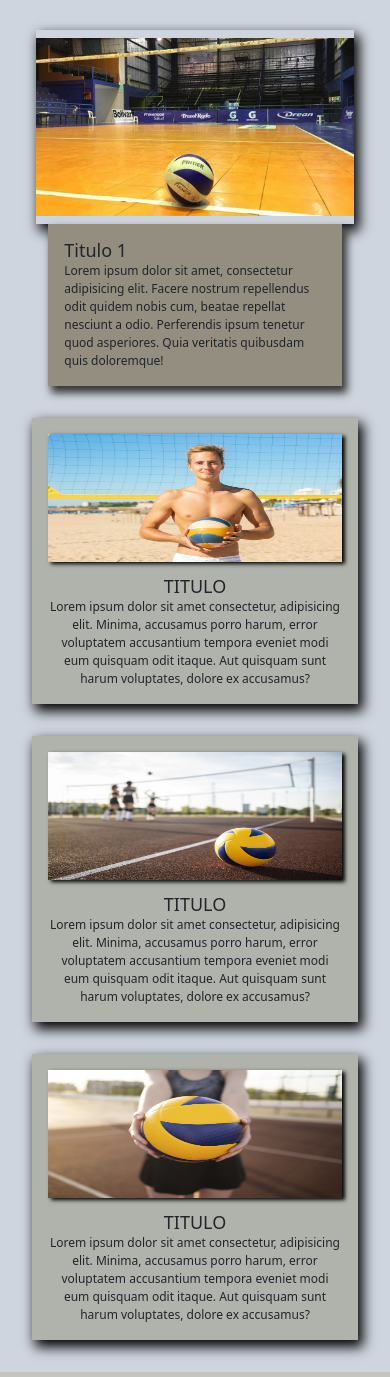
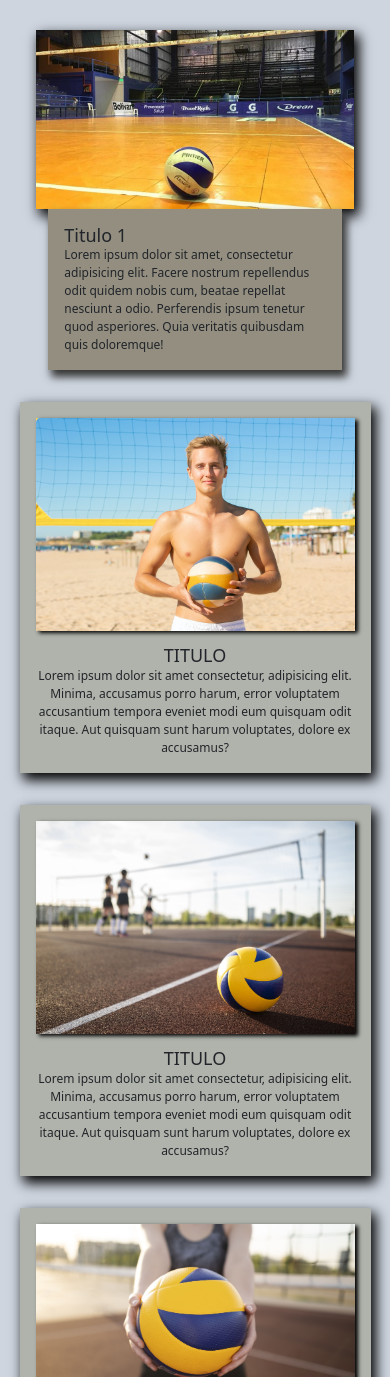
Before and after one commit to romani22/voleyPage, a website: page index.html in a window 390 px wide. Shown: the part 210-1587 px from the top of the page. Drawn offline with nearby package versions, Linux system fonts and the light colour scheme.

Commit message:
Cambios en imagenes de index

```diff
--- a/scss/layout/_index.scss
+++ b/scss/layout/_index.scss
@@ -40,7 +40,6 @@
 .box_home_img {
     @include propiedades-flex(row, center, center);
     overflow: hidden;
-    height: 55vh;
     width: 54vw;
     box-shadow: 4px 6px 12px 1px black;
     margin-right: 2em;
--- a/scss/layout/_media.scss
+++ b/scss/layout/_media.scss
@@ -17,9 +17,6 @@
     .titulo_pag_home {
         top: 1.2em;
     }
-    .box_home_img {
-        height: 40vh;
-    }
     .titulo_sobre_img {
         font-size: 15px;
     }
@@ -28,6 +25,49 @@
     }
     .box_title_pag {
         max-height: 12em;
+    }
+    .box_home_flex {
+        flex-direction: column;
+    }
+    .box_home_title {
+        left: 1em;
+        position: inherit;
+        max-width: 90%;
+        p {
+            font-size: 18px;
+            margin: 0;
+        }
+        h1 {
+            font-size: 22px;
+        }
+    }
+    .box_home_img {
+        width: 97.5%;
+        margin-right: 0;
+        img {
+            width: 100%;
+        }
+    }
+    .box_home_detaill_img {
+        padding: 1em;
+        display: flex;
+        flex-direction: column;
+        max-width: 90%;
+        background-color: #b0b3ac;
+        margin: 2em;
+        margin-top: 0;
+        p {
+            font-size: 18px;
+            margin: 0;
+        }
+        h2 {
+            font-size: 22px;
+            margin: 0;
+            margin-top: 0.8em;
+        }
+    }
+    .box_home_detaill_flex {
+        flex-direction: column;
     }
 }
 
@@ -58,21 +98,20 @@
         left: 1em;
         position: inherit;
         max-width: 90%;
-    }
-    .box_home_title p {
+        p {
             font-size: 12px;
             margin: 0;
         }
-    .box_home_title h1 {
+        h1 {
             font-size: 18px;
+        }
     }
     .box_home_img {
         width: 97.5%;
-        height: 23vh;
         margin-right: 0;
+        img {
+            width: 100%;
         }
-    .box_home_img img {
-        width: 100%;
     }
     .box_home_detaill_img {
         padding: 1em;
@@ -82,30 +121,23 @@
         background-color: #b0b3ac;
         margin: 2em;
         margin-top: 0;
+        p {
+            font-size: 12px;
+            margin: 0;
+        }
+        h2 {
+            font-size: 18px;
+            margin: 0;
+            margin-top: 0.8em;
+        }
     }
     .box_home_detaill_flex {
         flex-direction: column;
     }
-    .box_home_detaill_img p {
-        font-size: 12px;
-        margin: 0;
+    footer {
+        p {
+            font-size: 13px;
         }
-    .box_home_detaill_img h2 {
-        font-size: 18px;
-        margin: 0;
-        margin-top: 0.8em;
-    }
-    .box_home_detaill_img img {
-        max-height: 8em;
-    }
-    .box_container_title_pag {
-        max-height: 8em;
-    }
-    .box_title_pag {
-        max-height: 8em;
-    }
-    footer p {
-        font-size: 13px;
     }
     .titulo_sobre_img {
         font-size: 10px;
```
Also changed, not shown: css/style.css. Lines whose indentation alone changed are shown as unchanged.
